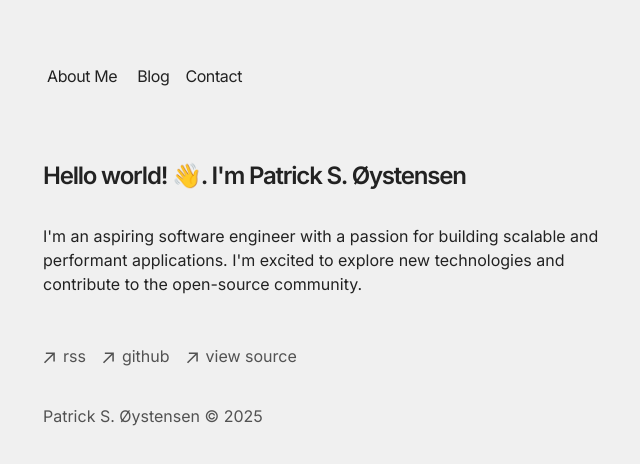
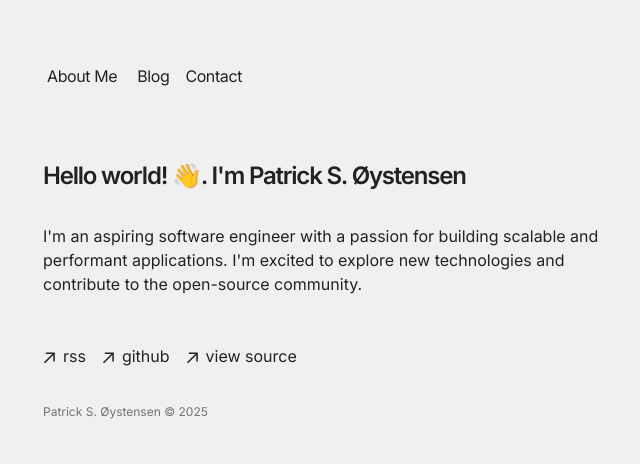
Before and after one commit to PatrickSolberg/personal_web, a Next.js app: page / in a window 1280 px wide. Shown: the top 464 px of the page, without its empty margins (309-949 px from the left). Built offline with nearby package versions, Linux system fonts and the light colour scheme.

Commit message:
feat: clean footer style

```diff
--- a/src/app/components/footer.tsx
+++ b/src/app/components/footer.tsx
@@ -20,10 +20,10 @@ function ArrowIcon() {
 export default function Footer() {
   return (
     <footer className="mb-16">
-      <ul className="font-sm mt-8 flex flex-col space-x-0 space-y-2 text-neutral-600 md:flex-row md:space-x-4 md:space-y-0 dark:text-neutral-300">
+      <ul className="font-sm mt-8 flex flex-col space-x-0 space-y-2 md:flex-row md:space-x-4 md:space-y-0">
         <li>
           <a
-            className="flex items-center transition-all hover:text-neutral-800 dark:hover:text-neutral-100"
+            className="flex items-center transition-all"
             rel="noopener noreferrer"
             target="_blank"
             href="/rss"
@@ -34,7 +34,7 @@ export default function Footer() {
         </li>
         <li>
           <a
-            className="flex items-center transition-all hover:text-neutral-800 dark:hover:text-neutral-100"
+            className="flex items-center transition-all "
             rel="noopener noreferrer"
             target="_blank"
             href={perInfo.github}
@@ -45,7 +45,7 @@ export default function Footer() {
         </li>
         <li>
           <a
-            className="flex items-center transition-all hover:text-neutral-800 dark:hover:text-neutral-100"
+            className="flex items-center transition-all "
             rel="noopener noreferrer"
             target="_blank"
             href={perInfo.gitRepo}
@@ -55,7 +55,7 @@ export default function Footer() {
           </a>
         </li>
       </ul>
-      <p className="mt-8 text-neutral-600 dark:text-neutral-300">
+      <p className="mt-8 text-neutral-500 text-xs">
         {perInfo.name} © {new Date().getFullYear()}
       </p>
     </footer>
```
